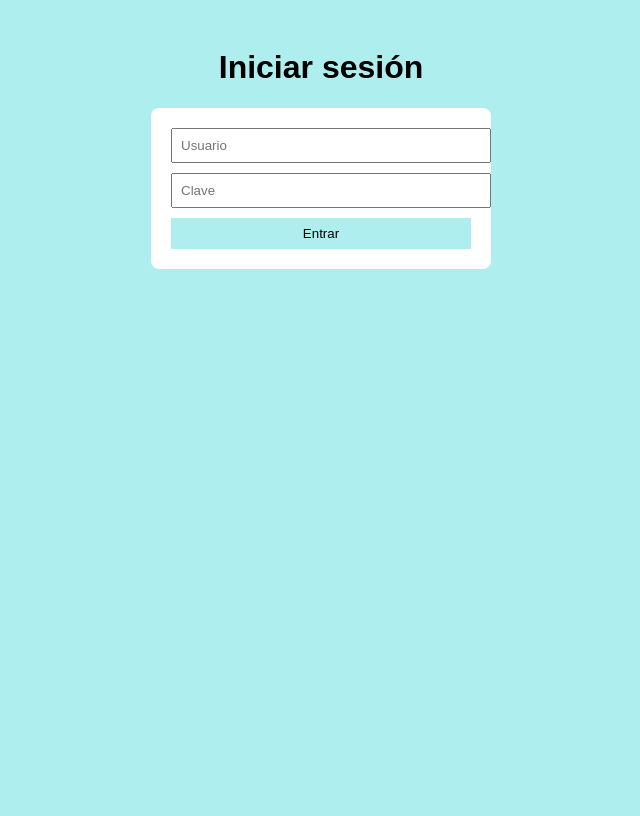
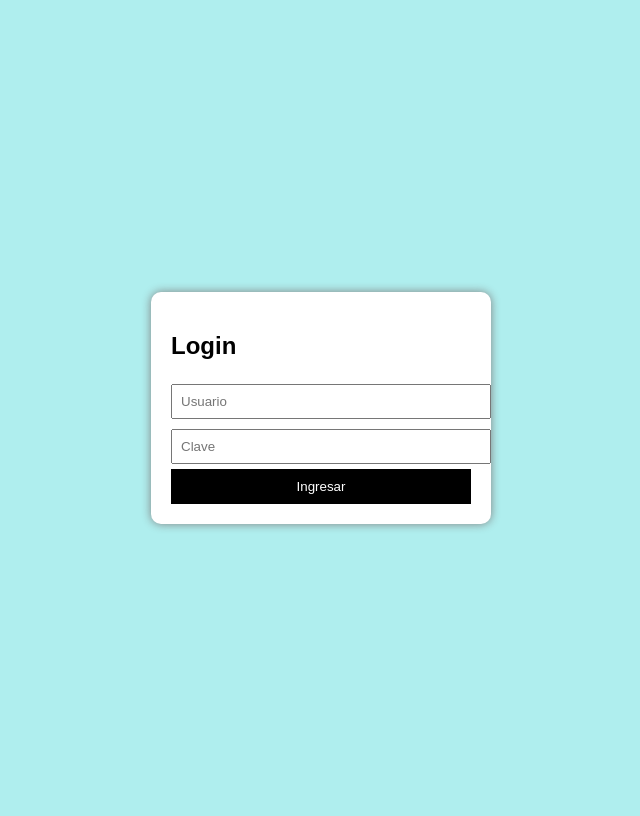
Before and after one commit to aflecha5278/saf-erp, a Django app: page /login/ in a window 1280 px wide. Shown: the whole page, without its empty margins (319-959 px from the left). Before the commit the page ends 269 px from the top, so only its background shows below. Run offline with Django 5.2, Linux system fonts and the light colour scheme.

Commit message:
Agregado login simple con usuario ADMIN y clave 5278

```diff
--- a/articulos/templates/articulos/login.html
+++ /dev/null
@@ -1,28 +0,0 @@
-<!DOCTYPE html>
-<html lang="es">
-<head>
-    <meta charset="UTF-8">
-    <title>Iniciar sesión</title>
-    <style>
-        body { font-family: Arial, sans-serif; background-color: #afeeee; padding: 20px; }
-        form { background: #fff; padding: 20px; border-radius: 8px; max-width: 300px; margin: auto; }
-        input { width: 100%; padding: 8px; margin-bottom: 10px; }
-        button { width: 100%; background-color: #afeeee; border: none; padding: 8px; cursor: pointer; }
-        .error { color: red; text-align: center; }
-    </style>
-</head>
-<body>
-    <h1 style="text-align:center;">Iniciar sesión</h1>
-
-    <form method="post">
-        {% csrf_token %}
-        <input type="text" name="usuario" placeholder="Usuario" required>
-        <input type="password" name="clave" placeholder="Clave" required>
-        <button type="submit">Entrar</button>
-    </form>
-
-    {% if error %}
-        <p class="error">{{ error }}</p>
-    {% endif %}
-</body>
-</html>
--- /dev/null
+++ b/articulos/templates/login.html
@@ -0,0 +1,58 @@
+<!DOCTYPE html>
+<html lang="es">
+<head>
+    <meta charset="UTF-8">
+    <title>Iniciar sesión</title>
+    <style>
+        body {
+            font-family: Arial, sans-serif;
+            background-color: rgb(175,238,238);
+            display: flex;
+            justify-content: center;
+            align-items: center;
+            height: 100vh;
+        }
+        .login-box {
+            background: white;
+            padding: 20px;
+            border-radius: 10px;
+            box-shadow: 0px 0px 10px gray;
+            width: 300px;
+        }
+        input {
+            width: 100%;
+            padding: 8px;
+            margin: 5px 0;
+        }
+        button {
+            background: black;
+            color: white;
+            padding: 10px;
+            border: none;
+            width: 100%;
+            cursor: pointer;
+        }
+        button:hover {
+            background: #333;
+        }
+        .error {
+            color: red;
+            font-size: 14px;
+        }
+    </style>
+</head>
+<body>
+    <div class="login-box">
+        <h2>Login</h2>
+        {% if error %}
+            <p class="error">{{ error }}</p>
+        {% endif %}
+        <form method="post">
+            {% csrf_token %}
+            <input type="text" name="usuario" placeholder="Usuario" required>
+            <input type="password" name="clave" placeholder="Clave" required>
+            <button type="submit">Ingresar</button>
+        </form>
+    </div>
+</body>
+</html>
--- a/articulos/urls.py
+++ b/articulos/urls.py
@@ -2,8 +2,7 @@ from django.urls import path
 from . import views
 
 urlpatterns = [
-    path('', views.lista_articulos, name='lista_articulos'),
-    path('agregar/', views.agregar_articulo, name='agregar_articulo'),
-    path('modificar/<int:pk>/', views.modificar_articulo, name='modificar_articulo'),
-    path('logout/', views.logout_view, name='logout'),
+    path('', views.lista_articulos, name="lista_articulos"),
+    path('agregar/', views.agregar_articulo, name="agregar_articulo"),
+    path('<int:pk>/editar/', views.modificar_articulo, name="modificar_articulo"),
 ]
--- a/articulos/views.py
+++ b/articulos/views.py
@@ -7,35 +7,25 @@ def login_view(request):
     if request.method == "POST":
         usuario = request.POST.get("usuario")
         clave = request.POST.get("clave")
-
         if usuario == "ADMIN" and clave == "5278":
             request.session["usuario_autenticado"] = True
-            return redirect("lista_articulos")
+            return redirect("menu_principal")
         else:
             error = "Usuario o clave incorrectos"
+    return render(request, "login.html", {"error": error})
 
-    return render(request, "articulos/login.html", {"error": error})
-
-
-def logout_view(request):
-    # Cierra sesión
-    request.session.flush()
-    return redirect("login")
-
+def menu_principal(request):
+    if not request.session.get("usuario_autenticado"):
+        return redirect("login")
+    return render(request, "menu.html")
 
 def lista_articulos(request):
-    # Protegemos la vista
     if not request.session.get("usuario_autenticado"):
         return redirect("login")
-
     articulos = Articulo.objects.all()
-    return render(request, 'articulos/lista.html', {'articulos': articulos})
-
+    return render(request, "articulos/lista.html", {"articulos": articulos})
 
 def agregar_articulo(request):
-    if not request.session.get("usuario_autenticado"):
-        return redirect("login")
-
     if request.method == 'POST':
         form = ArticuloForm(request.POST)
         if form.is_valid():
@@ -43,13 +33,9 @@ def agregar_articulo(request):
             return redirect('lista_articulos')
     else:
         form = ArticuloForm()
-    return render(request, 'articulos/formulario.html', {'form': form, 'titulo': 'Agregar artículo'})
-
+    return render(request, 'articulos/formulario.html', {'form': form})
 
 def modificar_articulo(request, pk):
-    if not request.session.get("usuario_autenticado"):
-        return redirect("login")
-
     articulo = get_object_or_404(Articulo, pk=pk)
     if request.method == 'POST':
         form = ArticuloForm(request.POST, instance=articulo)
--- a/saf/urls.py
+++ b/saf/urls.py
@@ -16,10 +16,11 @@ Including another URLconf
 """
 from django.contrib import admin
 from django.urls import path, include
-from articulos import views  # para el login
+from articulos import views
 
 urlpatterns = [
     path('admin/', admin.site.urls),
-    path('login/', views.login_view, name='login'),
+    path("login/", views.login_view, name="login"),
+    path("menu/", views.menu_principal, name="menu_principal"),
     path('', include('articulos.urls')),
 ]
```
Also changed, not shown: articulos/templates/articulos/lista.html (+11 -30 lines), articulos/templates/menu.html (added, +55 -0 lines), db.sqlite3.
